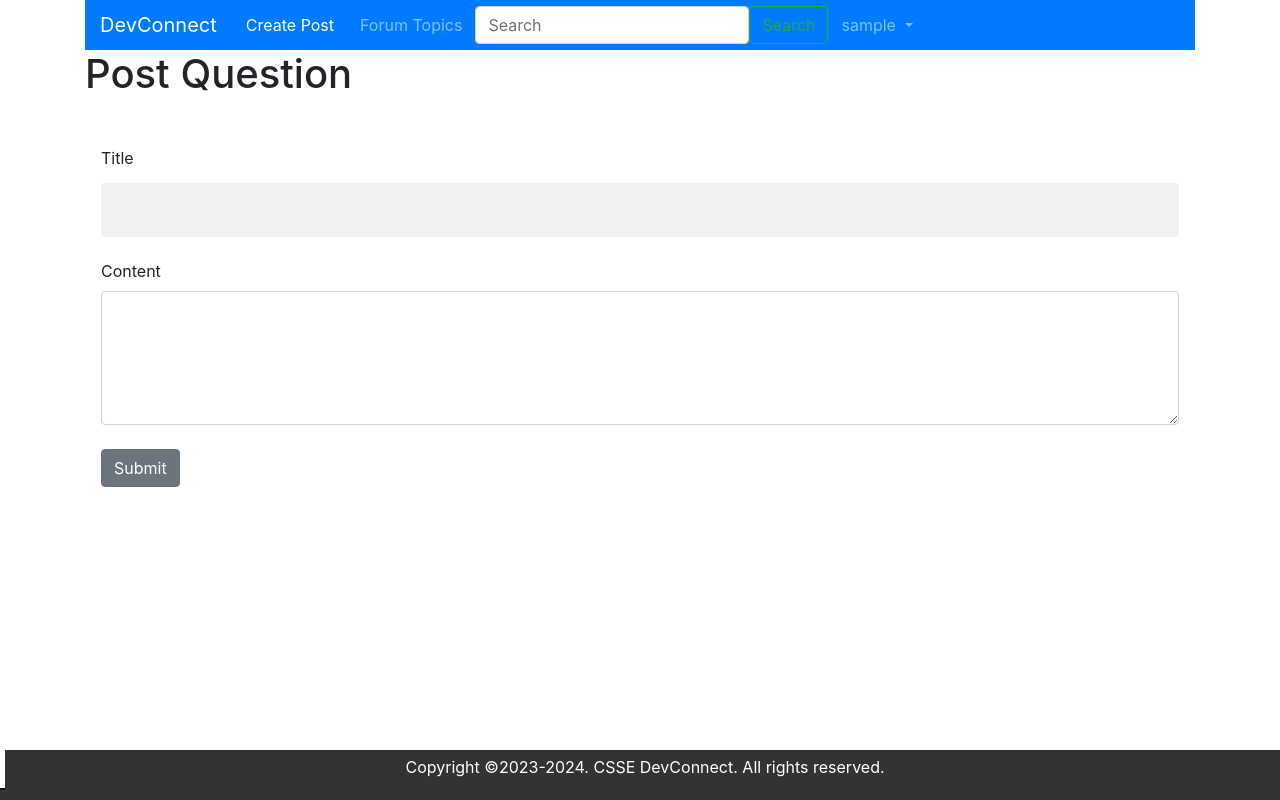
After one commit to ramandatta87/CITS5505_UWA_Group_Project, a Flask app: page /add_post in a window 1280 px wide. The commit adds this page. Run offline with Flask 3, Linux system fonts and the light colour scheme; the visitor is signed in with stand-in values (Sample User, id 1); some libraries are stand-ins or nearby versions.

Commit message:
Fixed User session Management, Added Blog(question) posting functionality.

```diff
--- a/app/__init__.py
+++ b/app/__init__.py
@@ -4,6 +4,7 @@ from flask_mail import Mail  # Importing flask_email module
 from flask_sqlalchemy import SQLAlchemy
 from flask_migrate import Migrate
 from .config import Config
+from flask_ckeditor import CKEditor,CKEditorField
 
 
 # Initialize SQLAlchemy and migration engine
@@ -16,6 +17,8 @@ login_manager = LoginManager()  # Initialize LoginManager
 def create_app(config_class=Config):
     # Create Flask app instance
     app = Flask(__name__)
+
+    ckeditor = CKEditor(app)
 
     #Using Configuration Class
     app.config.from_object(config_class)
@@ -38,7 +41,10 @@ def create_app(config_class=Config):
     def load_user(user_id):
         from app.models.model import User  # Import inside to avoid circular import issues
 
-        return User.query.get(int(user_id))  # Convert user_id to int and retrieve the user
+        print("Loading user:", user_id)
+        user = User.query.get(int(user_id))
+        print("Loaded user:", user)
+        return user
 
     # Import and register blueprints for different parts of the application
     from app.controllers.auth_controller import auth
--- a/app/controllers/main_controller.py
+++ b/app/controllers/main_controller.py
@@ -1,7 +1,10 @@
-from flask import Blueprint, render_template, session
+from flask import Blueprint, render_template, session,flash
 from flask_mail import  Message
-from app import mail
+from app import mail,db
 import datetime         #Importing for mail date & time
+from flask_login import current_user, login_required
+from app.forms import PostForm
+from app.models.model import Posts
 
 # Define a Blueprint named 'main' for organizing routes and views
 main = Blueprint('main', __name__)
@@ -33,3 +36,20 @@ def mail_check(): # Sample function to test email
     msg = Message("Hello from Flask", sender="cssedevconnect@gmail.com", recipients=["ramandatta87@gmail.com"])
     msg.body = f"This is a test email sent from Flask using Gmail. Mail Generated Time : {ct}"
     mail.send(msg)
+
+
+@main.route("/add_post",methods=['GET','POST'])
+@login_required  # Make sure the user is logged in
+def add_post():
+    form=PostForm()
+    if form.validate_on_submit():
+        post =  Posts(title=form.title.data, content=form.content.data, author_id= current_user.id, deleted=False, answered=False )
+        form.title.data=''
+        form.content.data=''
+
+        db.session.add(post)
+        db.session.commit()
+
+        flash("Blog Post Submitted Successfully")
+
+    return render_template("/main/add_post.html",form=form)
--- a/app/forms.py
+++ b/app/forms.py
@@ -1,7 +1,7 @@
 from flask_wtf import FlaskForm
 from wtforms import StringField, PasswordField, SubmitField
 from wtforms.validators import DataRequired, Email, EqualTo, Length
-
+from flask_ckeditor import CKEditor,CKEditorField
 
 class RegisterForm(FlaskForm):
     first_name = StringField('First Name', validators=[DataRequired()])
@@ -49,3 +49,10 @@ class EditProfileForm(FlaskForm):
     first_name = StringField('First Name', validators=[DataRequired()])
     last_name = StringField('Last Name', validators=[DataRequired()])
     major = StringField('Major', validators=[DataRequired()])
+
+
+class PostForm(FlaskForm):
+    title= StringField("Title",validators=[DataRequired()])
+    content = CKEditorField('Content',validators=[DataRequired()])
+
+    submit=SubmitField("Submit")
--- a/app/models/model.py
+++ b/app/models/model.py
@@ -2,15 +2,11 @@
 from flask_login import UserMixin
 from app import db
 from datetime import datetime
-from werkzeug.security import generate_password_hash
+from werkzeug.security import generate_password_hash, check_password_hash
 
-#Defining the User Model Class
-
-class User(db.Model):
-    #Table Name
+class User(UserMixin, db.Model):
     __tablename__ = "users"
 
-    #Defining the columns
     id = db.Column(db.Integer, primary_key=True)
     first_name = db.Column(db.String(100), nullable=False)
     last_name = db.Column(db.String(100), nullable=False)
@@ -18,22 +14,23 @@ class User(db.Model):
     email = db.Column(db.String(100), unique=True, nullable=False)
     major = db.Column(db.String(100), nullable=False)
     password_hash = db.Column(db.String(200), nullable=False)
-    user_image = db.Column(db.String(200))  # Path to the image file
-    is_disabled = db.Column(db.Boolean, default=False)  # Boolean to check if user is disabled
-    timestamp = db.Column(db.DateTime, default=datetime.utcnow)  # Timestamp of user creation
-    role = db.Column(db.String(100))  # Role of the user
+    user_image = db.Column(db.String(200))
+    is_disabled = db.Column(db.Boolean, default=False)
+    timestamp = db.Column(db.DateTime, default=datetime.utcnow)
+    role = db.Column(db.String(100))
 
-    #Method to securely set the user's password
     def set_password(self, password):
         self.password_hash = generate_password_hash(password)
 
-    #Method for verifying password
     def verify_password(self, password):
         return check_password_hash(self.password_hash, password)
 
-    # Method to provide a string representation of the User object
     def __repr__(self):
         return f'<User {self.email}>'
+
+    @property
+    def is_active(self):
+        return not self.is_disabled
 
 class Posts(db.Model):
     __tablename__ = "Posts"
--- a/app/templates/includes/nav.html
+++ b/app/templates/includes/nav.html
@@ -10,7 +10,7 @@
             <div class="collapse navbar-collapse" id="navbarNav">
                 <ul class="navbar-nav me-auto p-0">
                     <li class="nav-item">
-                        <a href="{{ url_for('main.index') }}" class="nav-link {{ 'active' if request.path == url_for('main.index') else '' }}">Home</a>
+                        <a href="{{ url_for('main.add_post') }}" class="nav-link {{ 'active' if request.path == url_for('main.add_post') else '' }}">Create Post</a>
                     </li>
                     <li class="nav-item">
                         <a href="{{ url_for('main.forum') }}" class="nav-link {{ 'active' if request.path == url_for('main.forum') else '' }}">Forum Topics</a>
--- /dev/null
+++ b/app/templates/main/add_post.html
@@ -0,0 +1,36 @@
+{% extends "includes/layout.html" %}
+{% block content %}
+
+{% for message in get_flashed_messages() %}
+
+<div class = "alert alert-warning alert-dismissible fade show" role="alert">
+
+    {{ message }}
+    <button type="button" class ="btn-close" data-bs-dismiss="alert" aria-label="Close"></button>
+</div>
+{% endfor %}
+
+<h1>Post Question</h1>
+<br/>
+<div class="shadow p-3 mb-5 bg-body rounded">
+
+    <form method="POST">
+        {{form.hidden_tag()}}
+
+        {{form.title.label(class="form-label") }}
+
+        {{form.title(class="form-control")}}
+        <br/>
+
+
+
+        {{form.content.label(class="form-label") }}
+
+        {{form.content(class="form-control", rows="5")}}
+        <br/>
+        {{form.submit(class="btn btn-secondary") }}
+    </form>
+    {{ ckeditor.load() }}
+    {{ ckeditor.config(name='content') }}
+</div>
+{% endblock %}
--- a/requirements.txt
+++ b/requirements.txt
@@ -5,6 +5,7 @@ colorama==0.4.6
 dnspython==2.6.1
 email_validator==2.1.1
 Flask==3.0.3
+Flask-CKEditor==0.5.1
 Flask-Login==0.6.3
 Flask-Mail==0.9.1
 Flask-Migrate==4.0.7
```
Also changed, not shown: app/controllers/auth_controller.py (+2 -7 lines), app/sqldb.db.
